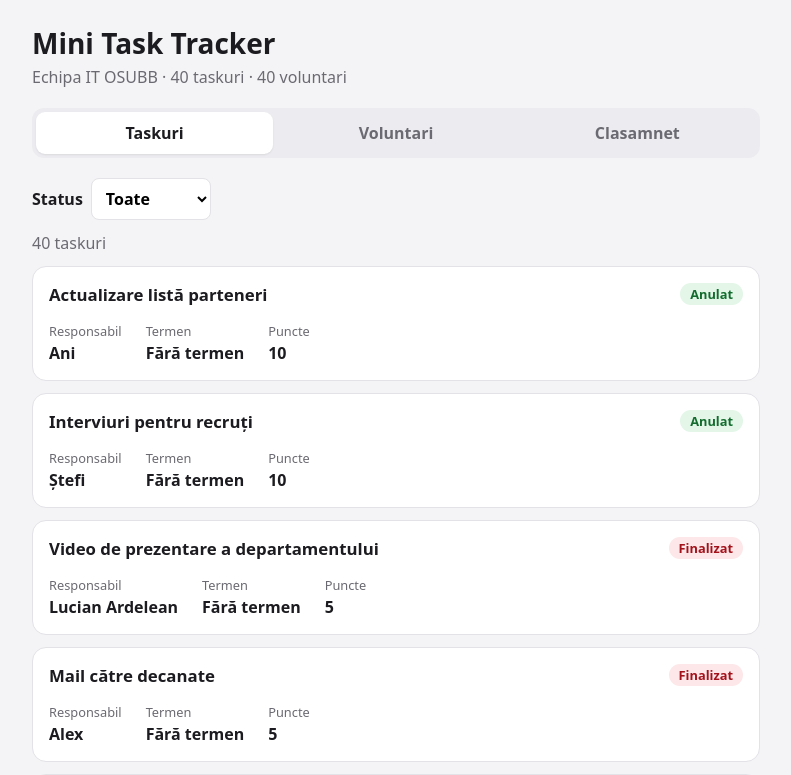
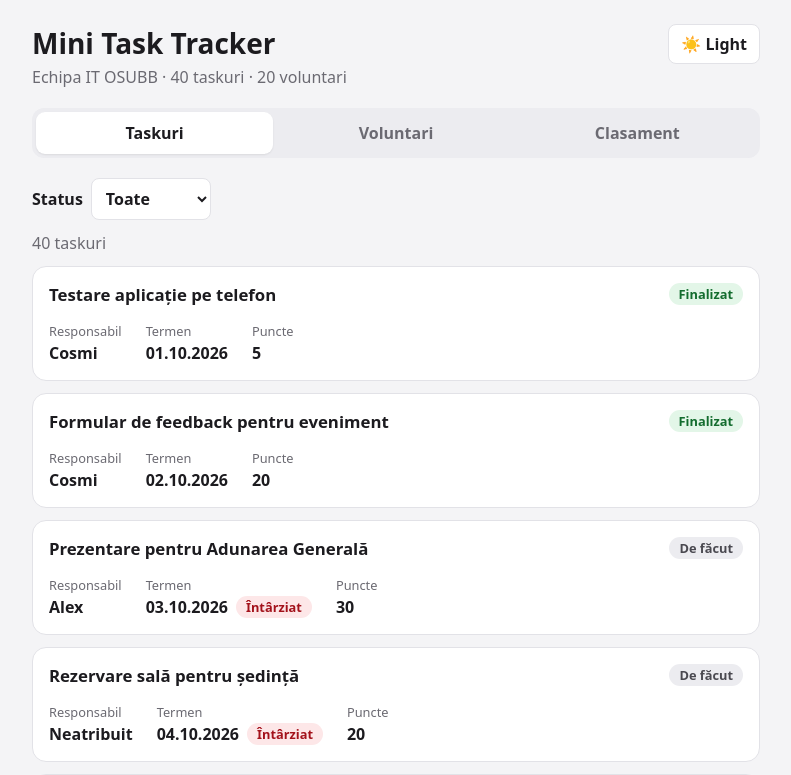
Before and after one commit to Alex-Bancila/osubb-app-challenge, a React (Vite) app: page / in a window 1280 px wide. Shown: the top 775 px of the page, without its empty margins (244-1035 px from the left). Built offline with nearby package versions, Linux system fonts and the light colour scheme.

Commit message:
Fix task tracker bugs and add volunteer search

```diff
--- a/package.json
+++ b/package.json
@@ -22,5 +22,8 @@
     "typescript": "~5.6.3",
     "vite": "^5.4.11",
     "vitest": "^2.1.8"
+  },
+  "allowScripts": {
+    "esbuild@0.21.5": true
   }
 }
--- a/src/App.tsx
+++ b/src/App.tsx
@@ -8,35 +8,57 @@ import type { Task, Volunteer } from './lib/types';
 
 const tasks = tasksData as Task[];
 const volunteers = volunteersData as Volunteer[];
+const FIXED_TODAY = new Date();
 
 type Tab = 'tasks' | 'volunteers' | 'leaderboard';
 
 const tabs: { id: Tab; label: string }[] = [
   { id: 'tasks', label: 'Taskuri' },
   { id: 'volunteers', label: 'Voluntari' },
-  { id: 'leaderboard', label: 'Clasamnet' },
+  { id: 'leaderboard', label: 'Clasament' },
 ];
 
 export default function App() {
   const [tab, setTab] = useState<Tab>('tasks');
-  const today = new Date();
+  const [darkMode, setDarkMode] = useState<boolean>(false);
+
+  const toggleTheme = () => {
+    const nextMode = !darkMode;
+    setDarkMode(nextMode);
+
+    if (nextMode) {
+      document.documentElement.classList.add('dark');
+    } else {
+      document.documentElement.classList.remove('dark');
+    }
+  };
 
   return (
     <div className="app">
       <header className="app-header">
-        <h1>Mini Task Tracker</h1>
-        <p className="app-subtitle">
-          Echipa IT OSUBB · {tasks.length} taskuri · {tasks.length} voluntari
-        </p>
+        <div>
+          <h1>Mini Task Tracker</h1>
+          <p className="app-subtitle">
+            Echipa IT OSUBB · {tasks.length} taskuri · {volunteers.length} voluntari
+          </p>
+        </div>
+        <button
+          type="button"
+          className="theme-toggle"
+          onClick={toggleTheme}
+        >
+          {darkMode ? '🌙 Dark' : '☀️ Light'}
+        </button>
       </header>
 
-      <nav className="tabs" aria-label="Secțiuni">
+      <nav className="tabs" role="tablist" aria-label="Secțiuni">
         {tabs.map((item) => (
           <button
             key={item.id}
             type="button"
+            role="tab"
             className={item.id === tab ? 'tab tab-active' : 'tab'}
-            aria-pressed={item.id === tab}
+            aria-selected={item.id === tab}
             onClick={() => setTab(item.id)}
           >
             {item.label}
@@ -45,7 +67,7 @@ export default function App() {
       </nav>
 
       <main>
-        {tab === 'tasks' && <TaskList tasks={tasks} volunteers={volunteers} today={today} />}
+        {tab === 'tasks' && <TaskList tasks={tasks} volunteers={volunteers} today={FIXED_TODAY} />}
         {tab === 'volunteers' && <VolunteerList volunteers={volunteers} />}
         {tab === 'leaderboard' && <Leaderboard tasks={tasks} volunteers={volunteers} />}
       </main>
--- a/src/components/Leaderboard.tsx
+++ b/src/components/Leaderboard.tsx
@@ -1,3 +1,4 @@
+import { useMemo } from 'react';
 import { leaderboard } from '../lib/points';
 import type { Task, Volunteer } from '../lib/types';
 
@@ -7,7 +8,7 @@ interface LeaderboardProps {
 }
 
 export function Leaderboard({ tasks, volunteers }: LeaderboardProps) {
-  const rows = leaderboard(volunteers, tasks);
+  const rows = useMemo(() => leaderboard(volunteers, tasks), [volunteers, tasks]);
 
   return (
     <section>
--- a/src/components/StatusBadge.tsx
+++ b/src/components/StatusBadge.tsx
@@ -7,12 +7,11 @@ const labels: Record<TaskStatus, string> = {
   cancelled: 'Anulat',
 };
 
-/** Green means finished well, red means a problem, grey and blue are open. */
 const colours: Record<TaskStatus, string> = {
   todo: 'badge badge-neutral',
   in_progress: 'badge badge-info',
-  done: 'badge badge-danger',
-  cancelled: 'badge badge-success',
+  done: 'badge badge-success',
+  cancelled: 'badge badge-danger',
 };
 
 export function StatusBadge({ status }: { status: TaskStatus }) {
--- a/src/lib/dates.ts
+++ b/src/lib/dates.ts
@@ -1,24 +1,19 @@
 const MS_PER_DAY = 24 * 60 * 60 * 1000;
 
-/** Reads an ISO date (YYYY-MM-DD) as a local calendar day. */
 function parseDay(iso: string): Date {
   const [year, month, day] = iso.split('-').map(Number);
   return new Date(year, month - 1, day);
 }
 
-/** Formats an ISO date (YYYY-MM-DD) the Romanian way: DD.MM.YYYY. */
 export function formatDate(iso: string): string {
   const date = parseDay(iso);
   const day = String(date.getDate()).padStart(2, '0');
-  const month = String(date.getMonth()).padStart(2, '0');
+  const month = String(date.getMonth() + 1).padStart(2, '0');
   return `${day}.${month}.${date.getFullYear()}`;
 }
 
-/**
- * Whole days from `today` to the ISO date: 0 on the day itself, negative once
- * it has passed.
- */
 export function daysUntil(iso: string, today: Date): number {
   const start = new Date(today.getFullYear(), today.getMonth(), today.getDate());
-  return Math.round((parseDay(iso).getTime() - start.getTime()) / MS_PER_DAY);
+  const target = parseDay(iso);
+  return Math.round((target.getTime() - start.getTime()) / MS_PER_DAY);
 }
--- a/src/lib/points.ts
+++ b/src/lib/points.ts
@@ -5,21 +5,16 @@ export interface LeaderboardRow {
   points: number;
 }
 
-/**
- * Points earned by each volunteer. Only a task that is done earns its points,
- * and only for the volunteer it is assigned to.
- */
 export function pointsByVolunteer(tasks: readonly Task[]): Map<number, number> {
   const totals = new Map<number, number>();
   for (const task of tasks) {
     if (task.assigneeId === null) continue;
-    if (task.status === 'todo' || task.status === 'in_progress') continue;
+    if (task.status !== 'done') continue;
     totals.set(task.assigneeId, (totals.get(task.assigneeId) ?? 0) + task.points);
   }
   return totals;
 }
 
-/** Every volunteer with their points, most points first, then by name. */
 export function leaderboard(
   volunteers: readonly Volunteer[],
   tasks: readonly Task[],
@@ -29,6 +24,8 @@ export function leaderboard(
     .map((volunteer) => ({ volunteer, points: totals.get(volunteer.id) ?? 0 }))
     .sort(
       (a, b) =>
-        b.points - a.points || a.volunteer.name.localeCompare(b.volunteer.name, 'ro'),
+        b.points - a.points ||
+        a.volunteer.name.localeCompare(b.volunteer.name, 'ro') ||
+        a.volunteer.id - b.volunteer.id,
     );
 }
--- a/src/lib/tasks.ts
+++ b/src/lib/tasks.ts
@@ -3,26 +3,24 @@ import type { Task, TaskStatus } from './types';
 
 export type StatusFilter = TaskStatus | 'all';
 
-/** The tasks with the chosen status, or every task for 'all'. */
 export function filterByStatus(tasks: readonly Task[], status: StatusFilter): Task[] {
   return status === 'all' ? [...tasks] : tasks.filter((task) => task.status === status);
 }
 
-/**
- * Whether a task missed its deadline. A task due today is not overdue yet,
- * and a task that is finished (done or cancelled) is never overdue.
- */
 export function isOverdue(task: Task, today: Date): boolean {
   if (task.deadline === null) return false;
+  if (task.status === 'done' || task.status === 'cancelled') return false;
+
   return daysUntil(task.deadline, today) < 0;
 }
 
-/** Earliest deadline first; tasks without a deadline go last. */
 export function sortByDeadline(tasks: readonly Task[]): Task[] {
   return [...tasks].sort((a, b) => {
-    if (a.deadline === null && b.deadline === null) return 0;
-    if (a.deadline === null) return -1;
-    if (b.deadline === null) return 1;
-    return a.deadline.localeCompare(b.deadline);
+    if (a.deadline === null && b.deadline === null) return a.id - b.id;
+    if (a.deadline === null) return 1;
+    if (b.deadline === null) return -1;
+
+    const cmp = a.deadline.localeCompare(b.deadline);
+    return cmp !== 0 ? cmp : a.id - b.id;
   });
 }
--- a/src/styles.css
+++ b/src/styles.css
@@ -1,5 +1,4 @@
 :root {
-  --red: #e30613;
   --text: #1c1b1f;
   --muted: #6b6a72;
   --surface: #ffffff;
@@ -14,8 +13,22 @@
   --neutral-bg: #ececf0;
   --neutral-text: #4a4950;
   font-family: system-ui, -apple-system, 'Segoe UI', Roboto, sans-serif;
-  color: var(--text);
-  background: var(--background);
+}
+
+:root.dark {
+  --text: #f4f4f6;
+  --muted: #a1a0aa;
+  --surface: #1e1e24;
+  --background: #121214;
+  --border: #2d2c35;
+  --success-bg: #0e331a;
+  --success-text: #4ade80;
+  --danger-bg: #3b1215;
+  --danger-text: #fca5a5;
+  --info-bg: #1e293b;
+  --info-text: #60a5fa;
+  --neutral-bg: #27272a;
+  --neutral-text: #d4d4d8;
 }
 
 * {
@@ -24,12 +37,21 @@
 
 body {
   margin: 0;
+  background: var(--background);
+  color: var(--text);
 }
 
 .app {
   max-width: 760px;
   margin: 0 auto;
   padding: 24px 16px 48px;
+}
+
+.app-header {
+  display: flex;
+  justify-content: space-between;
+  align-items: flex-start;
+  gap: 16px;
 }
 
 .app-header h1 {
@@ -40,6 +62,18 @@ body {
 .app-subtitle {
   margin: 4px 0 20px;
   color: var(--muted);
+}
+
+.theme-toggle {
+  padding: 8px 12px;
+  border: 1px solid var(--border);
+  border-radius: 8px;
+  background: var(--surface);
+  color: var(--text);
+  font: inherit;
+  font-weight: 600;
+  cursor: pointer;
+  white-space: nowrap;
 }
 
 .tabs {
@@ -82,6 +116,7 @@ body {
   border-radius: 8px;
   font: inherit;
   background: var(--surface);
+  color: var(--text);
 }
 
 .count {
@@ -111,7 +146,7 @@ body {
 }
 
 .task-card {
-  min-width: 480px;
+  width: 100%;
 }
 
 .card-top {
@@ -123,6 +158,8 @@ body {
 
 .task-title {
   white-space: nowrap;
+  overflow: hidden;
+  text-overflow: ellipsis;
 }
 
 .task-meta {
@@ -188,7 +225,7 @@ body {
 .rank {
   width: 32px;
   font-weight: 700;
-  color: var(--red);
+  color: var(--danger-text);
 }
 
 .leaderboard-name {
@@ -199,3 +236,22 @@ body {
 .leaderboard-points {
   font-weight: 700;
 }
+
+.volunteer-search {
+  display: block;
+  width: 100%;
+  margin-top: 8px;
+  padding: 10px 14px;
+  font: inherit;
+  border: 1px solid var(--border);
+  border-radius: 8px;
+  background: var(--surface);
+  color: var(--text);
+}
+
+@media (max-width: 480px) {
+  .tabs {
+    display: grid;
+    grid-template-columns: repeat(2, minmax(0, 1fr));
+  }
+}
```
Also changed, not shown: src/components/VolunteerList.tsx (+53 -2 lines), src/lib/search.ts (+20 -5 lines).
